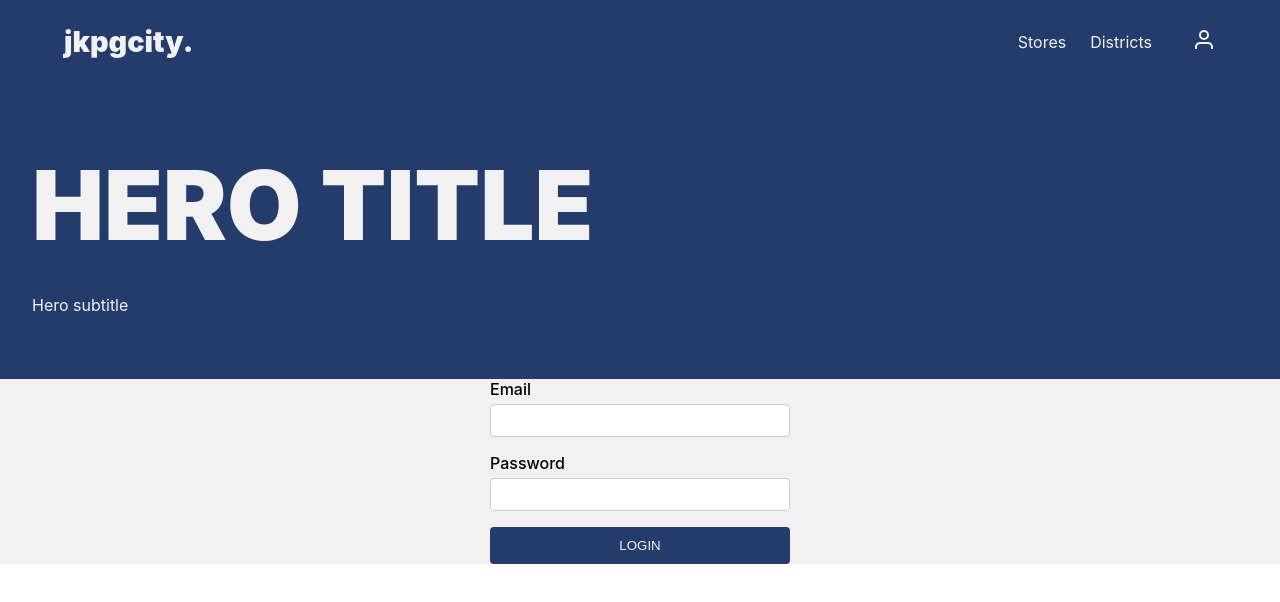
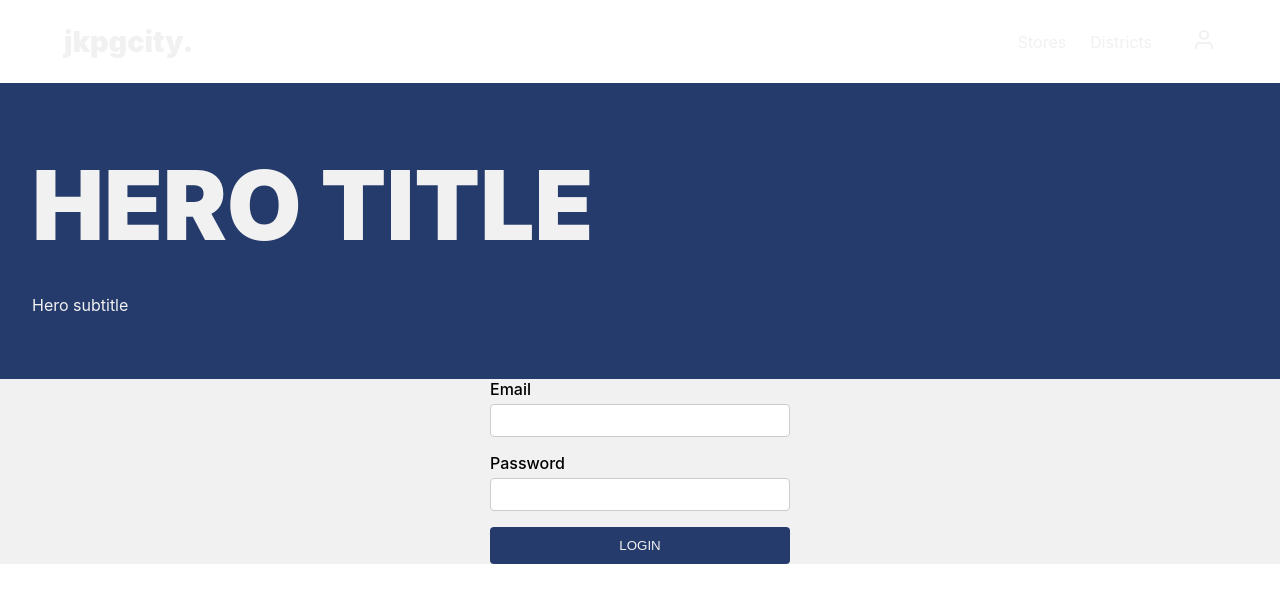
Before and after one commit to ReinisMuiznieks/JkpgCity-Portal, a website: page frontend/public/pages/login/login.html in a window 1280 px wide. Drawn offline with Linux system fonts and the light colour scheme; files that its build step writes are made by us from their sources.

Commit message:
navbar linking and styling

```diff
--- a/frontend/public/components/shared/navbar/navbar.css
+++ b/frontend/public/components/shared/navbar/navbar.css
@@ -1,5 +1,4 @@
 .navbar {
-  background-color: #253b6b;
   padding: 1.5rem 0;
 }
 
--- a/frontend/public/pages/stores/stores.css
+++ b/frontend/public/pages/stores/stores.css
@@ -1,3 +1,7 @@
+.navbar {
+    background-color: #253b6b;
+}
+
 .controls {
     display: flex;
     flex-direction: column;
```
Also changed, not shown: frontend/public/pages/stores/stores-edit.html (+3 -0 lines).
